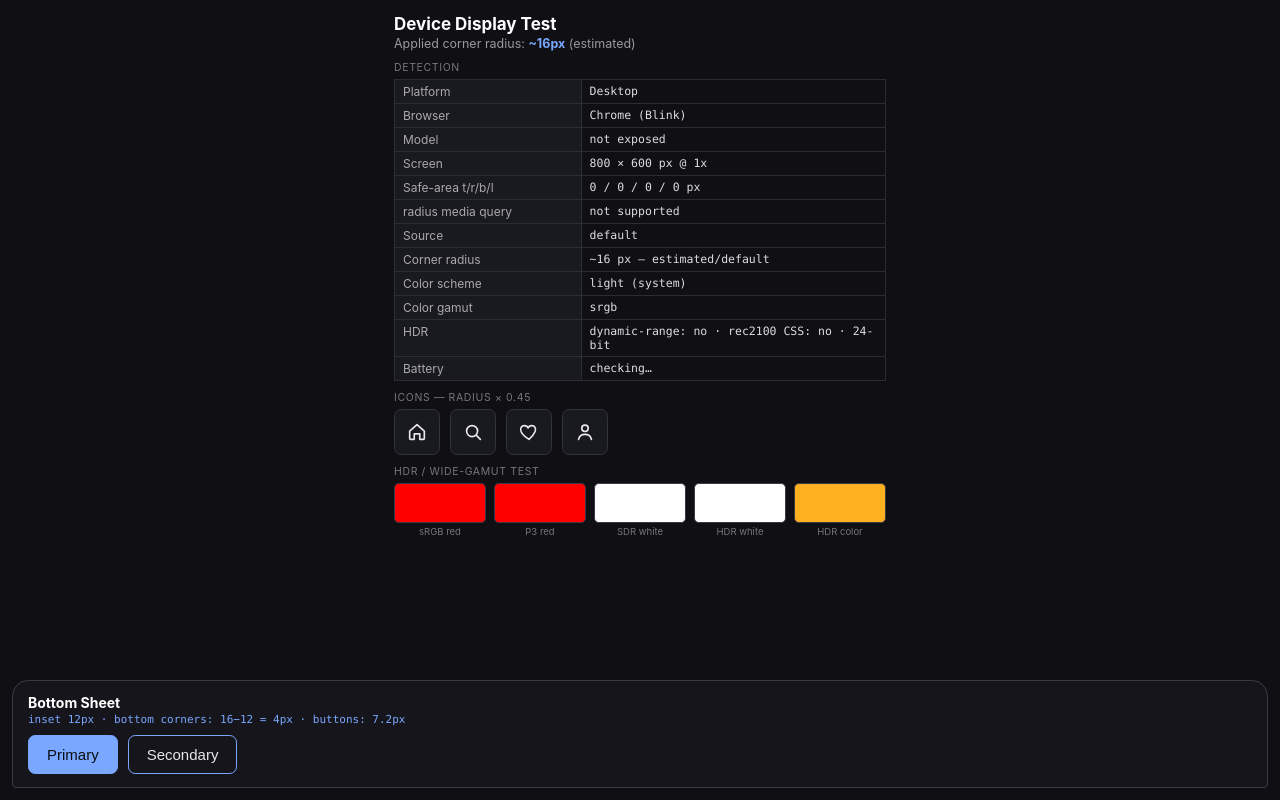
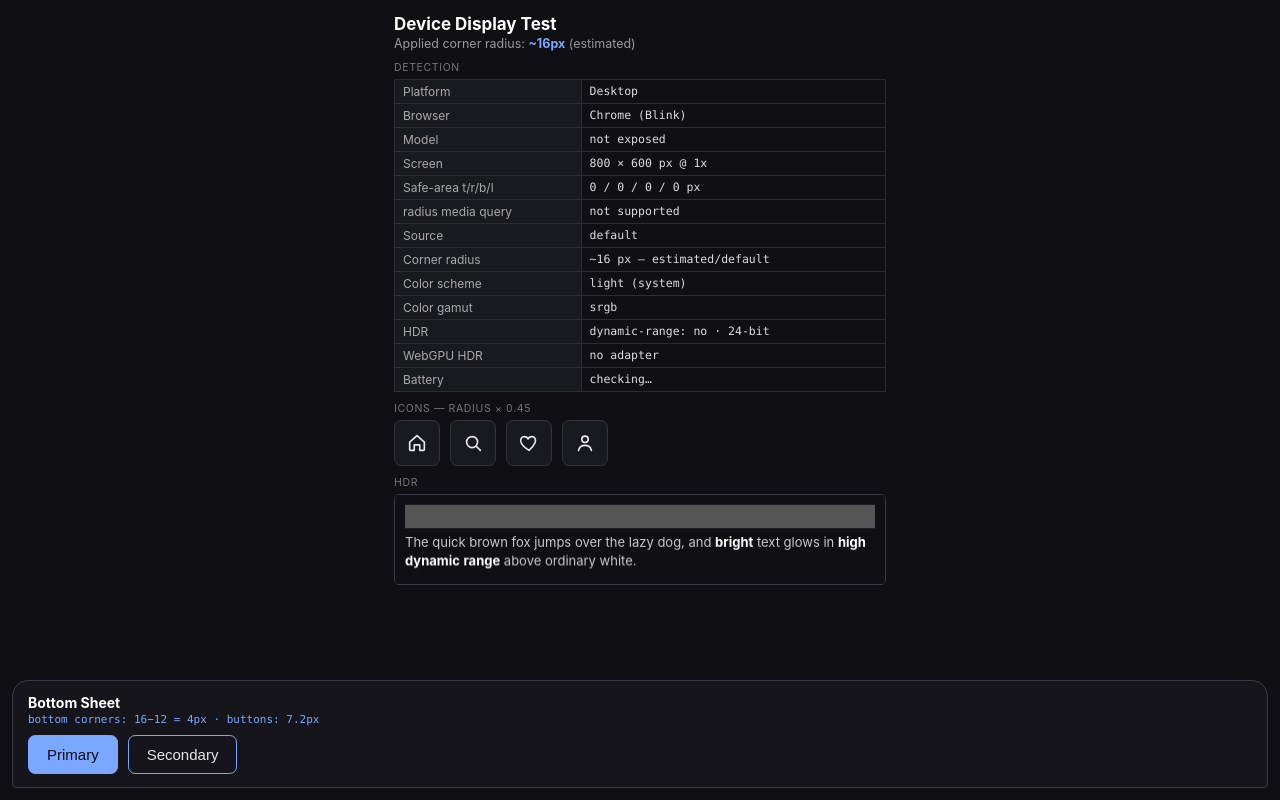
Before and after one commit to Fanconma/website-test-repo, a plain HTML site: page display-test/index.html in a window 1280 px wide. Drawn offline with Linux system fonts and the light colour scheme.

Commit message:
Refactor HDR display and add canvas element
Removed unused HDR color patches and added HDR canvas element.

```diff
--- a/display-test/index.html
+++ b/display-test/index.html
@@ -37,22 +37,10 @@
   }
   .icon-tile svg { width: 22px; height: 22px; stroke: #e8e8ea; fill: none; stroke-width: 1.8; stroke-linecap: round; stroke-linejoin: round; }
 
-  .hdr-row { display: flex; gap: 8px; }
-  .patch { flex: 1; text-align: center; min-width: 0; }
-  .patch .p { height: 40px; border: 1px solid #3a3a44; border-radius: calc(var(--device-radius) * 0.3); }
-  .patch span { display: block; font-size: 9.5px; color: #777; margin-top: 3px; }
-  .hint { font-size: 10.5px; color: #666; margin-top: 6px; }
-  .p-srgb-red { background: rgb(255, 0, 0); }
-  .p-p3-red { background: rgb(255, 0, 0); }
-  .p-white { background: #fff; }
-  .p-hdr-white { background: #fff; }
-  .p-hdr-color { background: #ffb020; }
-  @supports (color: color(display-p3 1 0 0)) {
-    .p-p3-red { background: color(display-p3 1 0 0); }
-  }
-  @supports (color: color(rec2100-pq 0.7 0.7 0.7)) {
-    .p-hdr-white { background: color(rec2100-pq 0.7 0.7 0.7); }
-    .p-hdr-color { background: color(rec2100-pq 0.7 0.5 0.1); }
+  #hdrCanvas, canvas.hdrfb {
+    display: block; width: 100%;
+    border: 1px solid #3a3a44; border-radius: calc(var(--device-radius) * 0.3);
+    background: #101014;
   }
 
   #sheet {
@@ -87,14 +75,9 @@
   <div class="icon-tile"><svg viewBox="0 0 24 24"><circle cx="12" cy="8" r="3.5"/><path d="M5 20c.7-3.6 3.5-5.4 7-5.4s6.3 1.8 7 5.4"/></svg></div>
 </div>
 
-<p class="lbl">HDR / Wide-gamut test</p>
-<div class="hdr-row">
-  <div class="patch"><div class="p p-srgb-red"></div><span>sRGB red</span></div>
-  <div class="patch"><div class="p p-p3-red"></div><span>P3 red</span></div>
-  <div class="patch"><div class="p p-white"></div><span>SDR white</span></div>
-  <div class="patch"><div class="p p-hdr-white"></div><span>HDR white</span></div>
-  <div class="patch"><div class="p p-hdr-color"></div><span>HDR color</span></div>
-</div>
+<p class="lbl">HDR</p>
+<canvas id="hdrCanvas"></canvas>
+
 <div id="sheet">
   <h2>Bottom Sheet</h2>
   <p id="sheetInfo"></p>
@@ -275,8 +258,6 @@ function render() {
   var dpr = window.devicePixelRatio || 1;
   var sa = safeArea();
   var hdr = hdrSupport();
-  var rec2100 = false;
-  try { rec2100 = !!(window.CSS && CSS.supports && CSS.supports('color', 'color(rec2100-pq 0.5 0.5 0.5)')); } catch (e) {}
   var modelText = state.model || (state.platform === 'Android' ? '(detecting…)' : 'not exposed');
 
   var rows = [
@@ -292,7 +273,8 @@ function render() {
     ['Color gamut', colorGamut()],
     ['HDR', (hdr.dynamic ? 'dynamic-range: high' : 'dynamic-range: no') +
             (hdr.video ? ' · video: high' : '') +
-            ' · rec2100 CSS: ' + (rec2100 ? 'yes' : 'no') + ' · ' + (screen.colorDepth || '?') + '-bit'],
+            ' · ' + (screen.colorDepth || '?') + '-bit'],
+    ['WebGPU HDR', state.webgpu],
     ['Battery', state.battery]
   ];
   document.getElementById('info').innerHTML =
@@ -303,14 +285,192 @@ function render() {
     'Applied corner radius: <b>' + (state.exact ? '' : '~') + state.radius + 'px</b> (' +
     (state.exact ? 'exact' : 'estimated') + ')';
   document.getElementById('sheetInfo').textContent =
-    'inset 12px · bottom corners: ' + state.radius + '−12 = ' + Math.max(state.radius - 12, 0) +
+    'bottom corners: ' + state.radius + '−12 = ' + Math.max(state.radius - 12, 0) +
     'px · buttons: ' + (state.radius * 0.45).toFixed(1) + 'px';
   document.body.style.paddingBottom = (document.getElementById('sheet').offsetHeight + 20) + 'px';
 }
 
+/* ---------- WebGPU HDR canvas ----------
+   Canvas: rgba16float + display-p3 + tone-mapping "extended" lets the shader
+   output values above 1.0 that the display shows brighter than SDR white.
+   Content is laid out on a 2D canvas first and uploaded as a texture:
+     red channel   = HDR patch  -> shader gain 10x
+     green channel = HDR words  -> shader gain 5x
+     blue channel  = normal text                                    */
+var HDR_SHADER = ''
+  + '@group(0) @binding(0) var samp: sampler;\n'
+  + '@group(0) @binding(1) var tex: texture_2d<f32>;\n'
+  + 'struct VOut { @builtin(position) pos: vec4f, @location(0) uv: vec2f };\n'
+  + '@vertex fn vs(@builtin(vertex_index) vi: u32) -> VOut {\n'
+  + '  var pts = array<vec2f,3>(vec2f(-1.0, -3.0), vec2f(-1.0, 1.0), vec2f(3.0, 1.0));\n'
+  + '  var o: VOut;\n'
+  + '  o.pos = vec4f(pts[vi], 0.0, 1.0);\n'
+  + '  o.uv = vec2f((pts[vi].x + 1.0) * 0.5, 1.0 - (pts[vi].y + 1.0) * 0.5);\n'
+  + '  return o;\n'
+  + '}\n'
+  + '@fragment fn fs(i: VOut) -> @location(0) vec4f {\n'
+  + '  let c = textureSample(tex, samp, i.uv);\n'
+  + '  var col = vec3f(0.0052, 0.0052, 0.0070);\n'
+  + '  col += c.b * vec3f(0.92);\n'
+  + '  col += c.g * vec3f(5.0);\n'
+  + '  col += c.r * vec3f(10.0);\n'
+  + '  return vec4f(col, 1.0);\n'
+  + '}\n';
+
+var HDR_WORDS = [
+  { t: 'The', b: false }, { t: 'quick', b: false }, { t: 'brown', b: false },
+  { t: 'fox', b: false }, { t: 'jumps', b: false }, { t: 'over', b: false },
+  { t: 'the', b: false }, { t: 'lazy', b: false }, { t: 'dog,', b: false },
+  { t: 'and', b: false }, { t: 'bright', b: true }, { t: 'text', b: false },
+  { t: 'glows', b: false }, { t: 'in', b: false }, { t: 'high', b: true },
+  { t: 'dynamic', b: true }, { t: 'range', b: true }, { t: 'above', b: false },
+  { t: 'ordinary', b: false }, { t: 'white.', b: false }
+];
+
+function buildHdrSource(cssW, mode) {
+  var dpr = window.devicePixelRatio || 1;
+  var c = document.createElement('canvas');
+  var ctx = c.getContext('2d');
+  var W = Math.max(1, Math.round(cssW * dpr));
+  var pad = Math.round(10 * dpr);
+  var patchH = Math.round(24 * dpr);
+  var gap = Math.round(9 * dpr);
+  var lineH = Math.round(19 * dpr);
+  var font = function (b) {
+    return (b ? 'bold ' : '') + Math.round(13 * dpr) +
+      'px -apple-system, BlinkMacSystemFont, "Helvetica Neue", Arial, sans-serif';
+  };
+  ctx.font = font(false);
+  var space = ctx.measureText(' ').width;
+  var lines = [[]], x = 0, maxW = W - 2 * pad;
+  for (var i = 0; i < HDR_WORDS.length; i++) {
+    ctx.font = font(HDR_WORDS[i].b);
+    var w = ctx.measureText(HDR_WORDS[i].t).width;
+    if (x > 0 && x + space + w > maxW) { lines.push([]); x = 0; }
+    if (x > 0) x += space;
+    lines[lines.length - 1].push({ w: HDR_WORDS[i], width: w });
+    x += w;
+  }
+  var H = pad + patchH + gap + lines.length * lineH + pad;
+  c.width = W; c.height = H;
+  ctx.fillStyle = mode === 'mask' ? '#000' : '#101014';
+  ctx.fillRect(0, 0, W, H);
+  ctx.fillStyle = mode === 'mask' ? '#f00' : '#555';
+  ctx.fillRect(pad, pad, W - 2 * pad, patchH);
+  ctx.textBaseline = 'top';
+  for (var L = 0; L < lines.length; L++) {
+    var tx = pad, ty = pad + patchH + gap + L * lineH;
+    for (var j = 0; j < lines[L].length; j++) {
+      var wd = lines[L][j].w;
+      ctx.font = font(wd.b);
+      ctx.fillStyle = mode === 'mask' ? (wd.b ? '#0f0' : '#00f') : (wd.b ? '#fff' : '#c9c9cf');
+      ctx.fillText(wd.t, tx, ty);
+      tx += lines[L][j].width + space;
+    }
+  }
+  return { canvas: c, cssH: H / dpr };
+}
+
+var gpuDevice = null, lastHdrW = 0, hdrRzTimer = null;
+
+async function initHdr() {
+  var el = document.getElementById('hdrCanvas');
+  if (!el) return;
+  var old = document.querySelector('canvas.hdrfb');
+  if (old) old.parentNode.removeChild(old);
+  el.style.display = 'block';
+  var cssW = el.clientWidth || 320;
+  lastHdrW = cssW;
+  var src = buildHdrSource(cssW, 'mask');
+  el.width = src.canvas.width;
+  el.height = src.canvas.height;
+  el.style.height = src.cssH + 'px';
+
+  var fallback = function (status) {
+    state.webgpu = status;
+    el.style.display = 'none';
+    var fb = buildHdrSource(cssW, 'direct');
+    fb.canvas.className = 'hdrfb';
+    fb.canvas.style.width = '100%';
+    fb.canvas.style.height = fb.cssH + 'px';
+    el.parentNode.insertBefore(fb.canvas, el);
+    render();
+  };
+
+  try {
+    if (!navigator.gpu) { fallback('unavailable'); return; }
+    var ctx = el.getContext('webgpu');
+    if (!ctx) { fallback('unavailable'); return; }
+    if (!gpuDevice) {
+      var adapter = await navigator.gpu.requestAdapter();
+      if (!adapter) { fallback('no adapter'); return; }
+      gpuDevice = await adapter.requestDevice();
+    }
+    var device = gpuDevice;
+    var colorSpace = 'display-p3';
+    try {
+      ctx.configure({ device: device, format: 'rgba16float', alphaMode: 'opaque',
+        colorSpace: colorSpace, toneMapping: { mode: 'extended' } });
+    } catch (e1) {
+      colorSpace = 'srgb';
+      ctx.configure({ device: device, format: 'rgba16float', alphaMode: 'opaque',
+        toneMapping: { mode: 'extended' } });
+    }
+    var tm = 'unknown';
+    if (ctx.getConfiguration) {
+      var gc = ctx.getConfiguration();
+      tm = (gc && gc.toneMapping && gc.toneMapping.mode === 'extended') ? 'extended' : 'standard';
+    }
+    var tex = device.createTexture({
+      size: [src.canvas.width, src.canvas.height],
+      format: 'rgba8unorm',
+      usage: GPUTextureUsage.TEXTURE_BINDING | GPUTextureUsage.COPY_DST | GPUTextureUsage.RENDER_ATTACHMENT
+    });
+    device.queue.copyExternalImageToTexture(
+      { source: src.canvas }, { texture: tex }, [src.canvas.width, src.canvas.height]);
+    var sampler = device.createSampler({ magFilter: 'linear', minFilter: 'linear' });
+    var module = device.createShaderModule({ code: HDR_SHADER });
+    var pipeline = device.createRenderPipeline({
+      layout: 'auto',
+      vertex: { module: module, entryPoint: 'vs' },
+      fragment: { module: module, entryPoint: 'fs', targets: [{ format: 'rgba16float' }] }
+    });
+    var bind = device.createBindGroup({
+      layout: pipeline.getBindGroupLayout(0),
+      entries: [{ binding: 0, resource: sampler }, { binding: 1, resource: tex.createView() }]
+    });
+    var enc = device.createCommandEncoder();
+    var pass = enc.beginRenderPass({
+      colorAttachments: [{
+        view: ctx.getCurrentTexture().createView(),
+        loadOp: 'clear', clearValue: { r: 0.0052, g: 0.0052, b: 0.007, a: 1 }, storeOp: 'store'
+      }]
+    });
+    pass.setPipeline(pipeline);
+    pass.setBindGroup(0, bind);
+    pass.draw(3);
+    pass.end();
+    device.queue.submit([enc.finish()]);
+    state.webgpu = 'rgba16float · ' + colorSpace + ' · tone-mapping: ' + tm;
+    render();
+  } catch (e) {
+    fallback('error: ' + (e && e.message ? e.message : e));
+  }
+}
+
+window.addEventListener('resize', function () {
+  clearTimeout(hdrRzTimer);
+  hdrRzTimer = setTimeout(function () {
+    var el = document.getElementById('hdrCanvas');
+    var w = el ? (el.clientWidth || 0) : 0;
+    if (el && Math.abs(w - lastHdrW) > 40) initHdr();
+  }, 200);
+});
+
 /* ---------- init ---------- */
 resolveRadius();
 render();
+initHdr();
 
 /* live listeners */
 try { matchMedia('(prefers-color-scheme: dark)').addEventListener('change', render); } catch (e) {}
```
